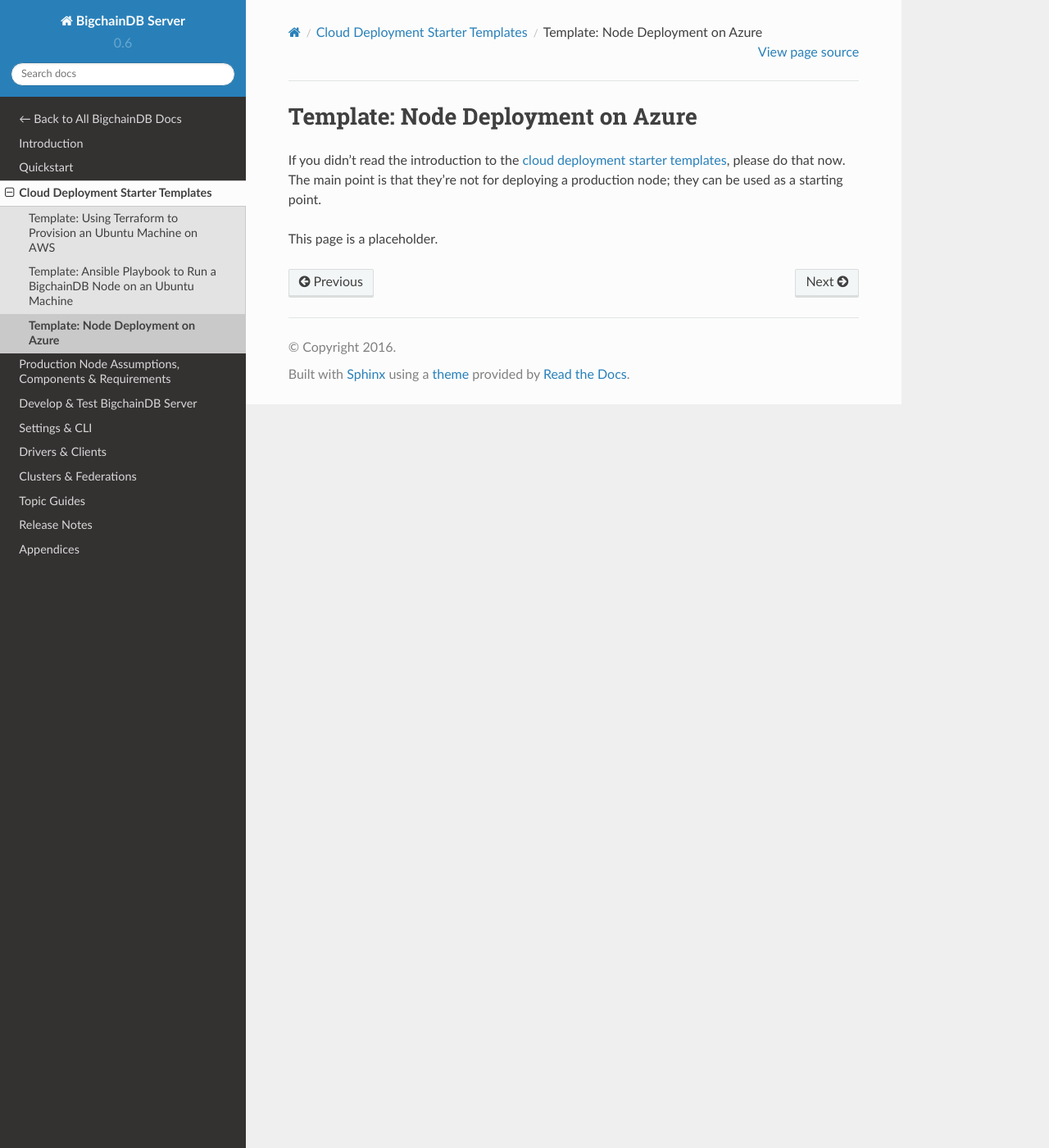
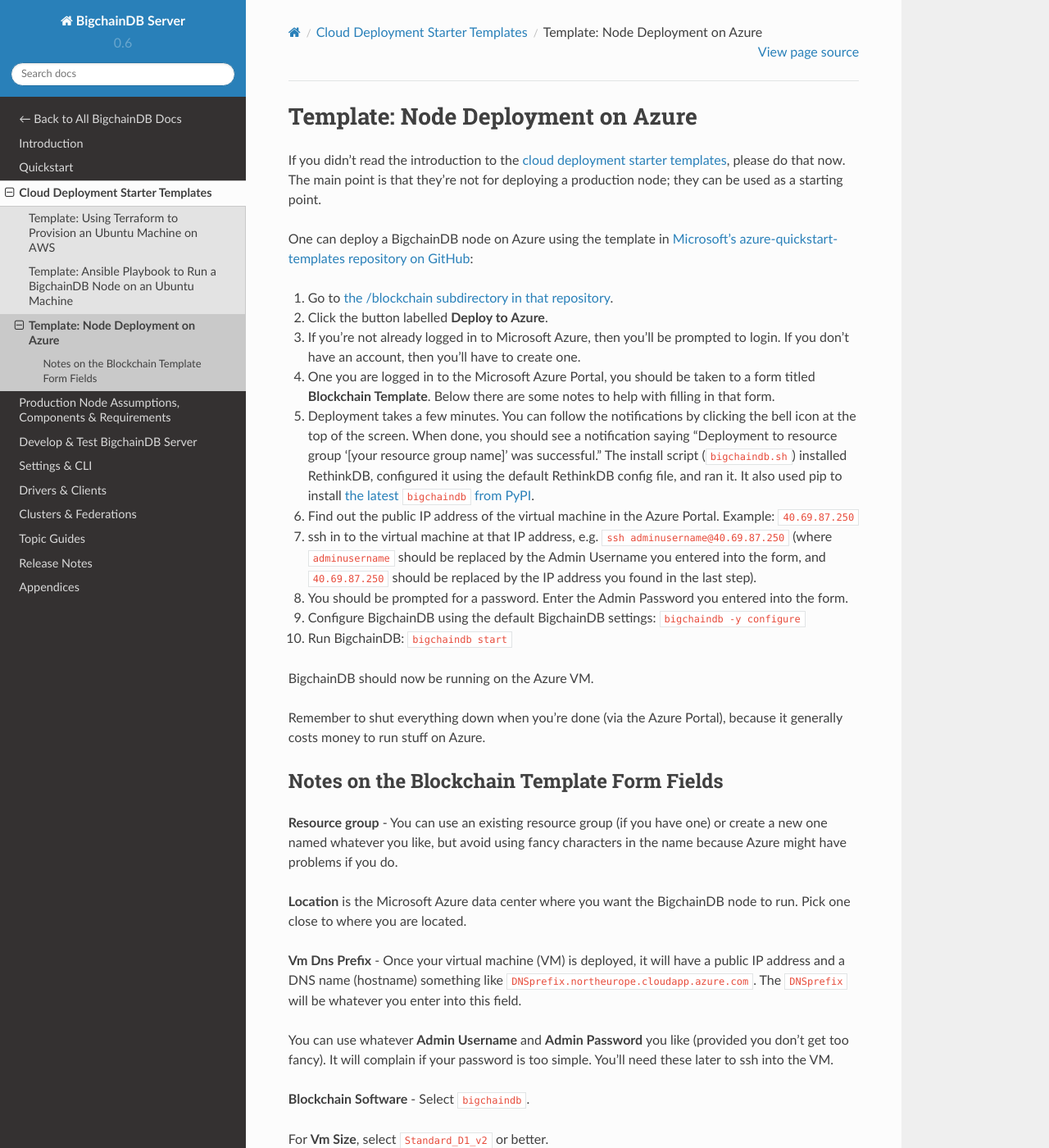
Before and after one commit to bigchaindb/bigchaindb, a Sphinx documentation site: the page built from docs/source/cloud-deployment-starter-templates/template-azure.md, in a window 1280 px wide and 1400 px high. Shown: the whole window at 82% size. Built offline with Sphinx 7.4.7 and the Read the Docs theme 2.0.0, drawn with Linux system fonts in a browser that asks for light colours; some of the changed text lies outside the part shown.

Commit message:
Wrote instructions to deploy using Azure quickstart template

```diff
--- a/docs/source/cloud-deployment-starter-templates/template-azure.md
+++ b/docs/source/cloud-deployment-starter-templates/template-azure.md
@@ -2,4 +2,51 @@
 
 If you didn't read the introduction to the [cloud deployment starter templates](index.html), please do that now. The main point is that they're not for deploying a production node; they can be used as a starting point.
 
-This page is a placeholder.
+One can deploy a BigchainDB node on Azure using the template in [Microsoft's azure-quickstart-templates repository on GitHub](https://github.com/Azure/azure-quickstart-templates):
+
+1. Go to [the /blockchain subdirectory in that repository](https://github.com/Azure/azure-quickstart-templates/tree/master/blockchain).
+
+2. Click the button labelled **Deploy to Azure**.
+
+3. If you're not already logged in to Microsoft Azure, then you'll be prompted to login. If you don't have an account, then you'll have to create one.
+
+4. One you are logged in to the Microsoft Azure Portal, you should be taken to a form titled **Blockchain Template**. Below there are some notes to help with filling in that form.
+
+5. Deployment takes a few minutes. You can follow the notifications by clicking the bell icon at the top of the screen. When done, you should see a notification saying "Deployment to resource group '[your resource group name]' was successful." The install script (`bigchaindb.sh`) installed RethinkDB, configured it using the default RethinkDB config file, and ran it. It also used pip to install [the latest `bigchaindb` from PyPI](https://pypi.python.org/pypi/BigchainDB).
+
+6. Find out the public IP address of the virtual machine in the Azure Portal. Example: `40.69.87.250`
+
+7. ssh in to the virtual machine at that IP address, e.g. `ssh adminusername@40.69.87.250` (where `adminusername` should be replaced by the Admin Username you entered into the form, and `40.69.87.250` should be replaced by the IP address you found in the last step).
+
+8. You should be prompted for a password. Enter the Admin Password you entered into the form.
+
+9. Configure BigchainDB using the default BigchainDB settings: `bigchaindb -y configure`
+
+10. Run BigchainDB: `bigchaindb start`
+
+BigchainDB should now be running on the Azure VM.
+
+Remember to shut everything down when you're done (via the Azure Portal), because it generally costs money to run stuff on Azure.
+
+
+## Notes on the Blockchain Template Form Fields
+
+**Resource group** - You can use an existing resource group (if you have one) or create a new one named whatever you like, but avoid using fancy characters in the name because Azure might have problems if you do.
+
+**Location** is the Microsoft Azure data center where you want the BigchainDB node to run. Pick one close to where you are located.
+
+**Vm Dns Prefix** - Once your virtual machine (VM) is deployed, it will have a public IP address and a DNS name (hostname) something like `DNSprefix.northeurope.cloudapp.azure.com`. The `DNSprefix` will be whatever you enter into this field.
+
+You can use whatever **Admin Username** and **Admin Password** you like (provided you don't get too fancy). It will complain if your password is too simple. You'll need these later to ssh into the VM.
+
+**Blockchain Software** - Select `bigchaindb`.
+
+For **Vm Size**, select `Standard_D1_v2` or better.
+
+**\_artifacts Location** - Leave this alone.
+
+**\_artifacts Location Sas Token** - Leave this alone (blank).
+
+Don't forget to scroll down and check the box to agree to the terms and conditions.
+
+Once you've finished the form, click the button labelled **Purchase**. (Generally speaking, it costs money to run stuff on Azure.)
```
